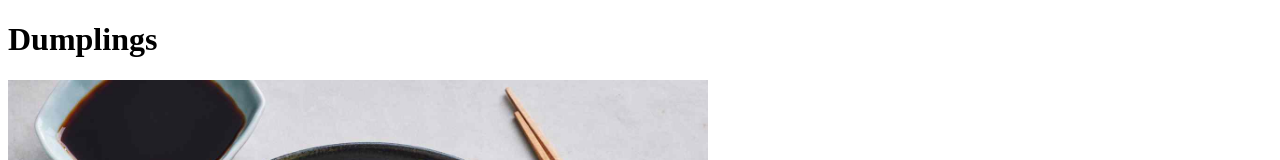
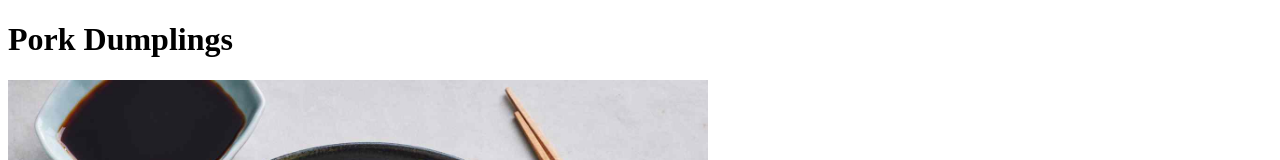
Before and after one commit to axelklaudedelgado/odin-recipes, a plain HTML site: page recipes/dumplings.html in a window 1280 px wide. Shown: the top 160 px of the page. Drawn offline with Linux system fonts and the light colour scheme.

Commit message:
Update h1 headings and title to state 'Pork Dumplings' instead of 'Dumplings'

```diff
--- a/recipes/dumplings.html
+++ b/recipes/dumplings.html
@@ -2,11 +2,11 @@
 <html lang="en">
     <head>
         <meta charset="UTF-8">
-        <title>Dumplings</title>
+        <title>Pork Dumplings</title>
     </head>
 
     <body>
-        <h1>Dumplings</h1>
+        <h1>Pork Dumplings</h1>
 
         <img src="../images/pork_dumplings.jpg" alt="Pork Dumplings" width="700" height="500">
 
```
